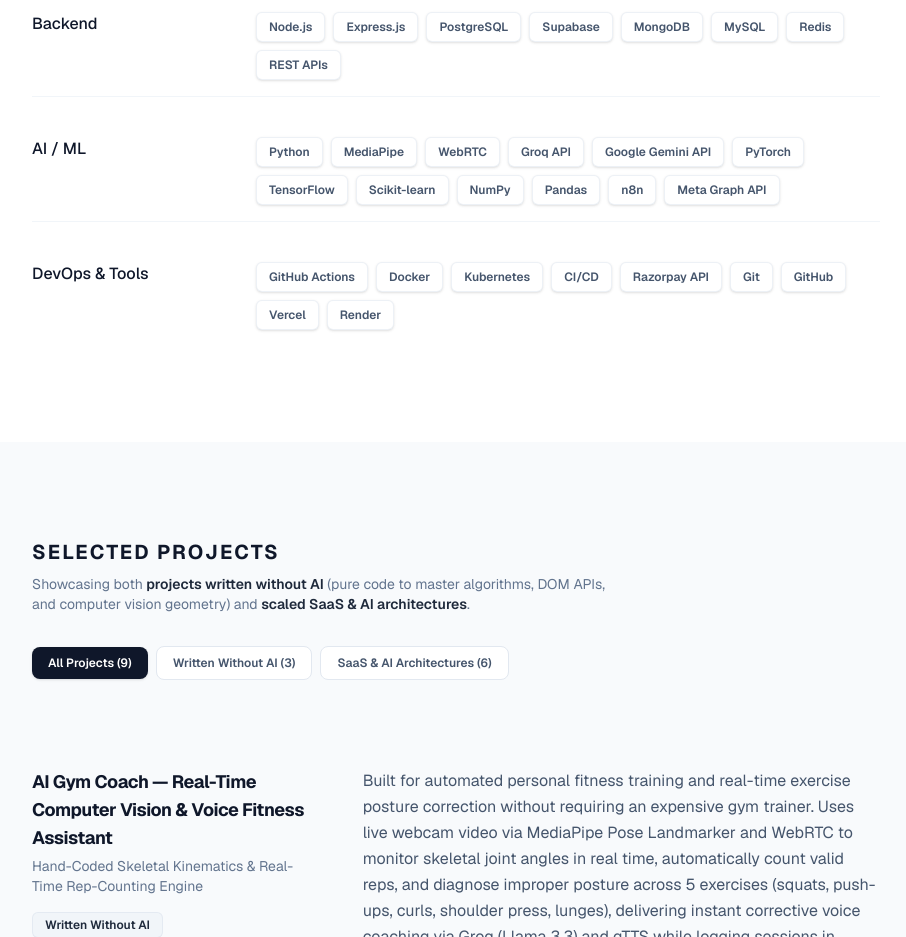
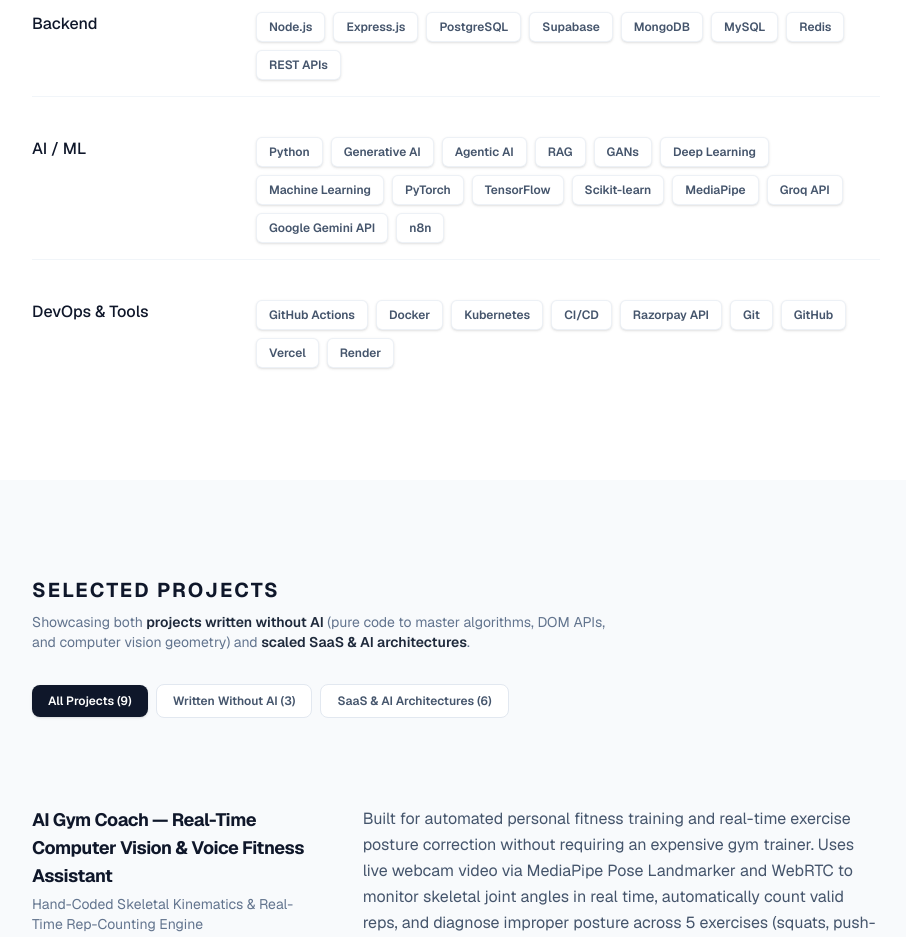
Before and after one commit to bott-127001/Samarth-Portfolio, a React (Vite) app: page / in a window 1280 px wide. Shown: the part 1860-2797 px from the top of the page, without its empty margins (184-1090 px from the left). Built offline with nearby package versions, Linux system fonts and the light colour scheme.

Commit message:
Update AI/ML skills with GenAI, Agentic AI, RAG, GANs, Deep Learning, and Machine Learning

```diff
--- a/src/App.jsx
+++ b/src/App.jsx
@@ -297,7 +297,7 @@ const Skills = () => {
   const categories = [
     { title: "Frontend", skills: ["React", "Next.js", "TypeScript", "JavaScript", "Tailwind CSS", "HTML5", "CSS3", "MUI"] },
     { title: "Backend", skills: ["Node.js", "Express.js", "PostgreSQL", "Supabase", "MongoDB", "MySQL", "Redis", "REST APIs"] },
-    { title: "AI / ML", skills: ["Python", "MediaPipe", "WebRTC", "Groq API", "Google Gemini API", "PyTorch", "TensorFlow", "Scikit-learn", "NumPy", "Pandas", "n8n", "Meta Graph API"] },
+    { title: "AI / ML", skills: ["Python", "Generative AI", "Agentic AI", "RAG", "GANs", "Deep Learning", "Machine Learning", "PyTorch", "TensorFlow", "Scikit-learn", "MediaPipe", "Groq API", "Google Gemini API", "n8n"] },
     { title: "DevOps & Tools", skills: ["GitHub Actions", "Docker", "Kubernetes", "CI/CD", "Razorpay API", "Git", "GitHub", "Vercel", "Render"] }
   ];
 
```
